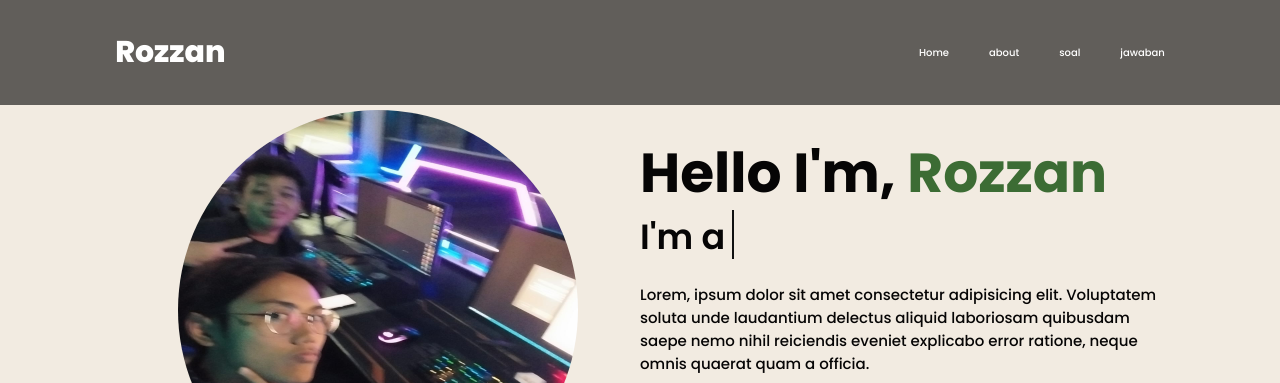
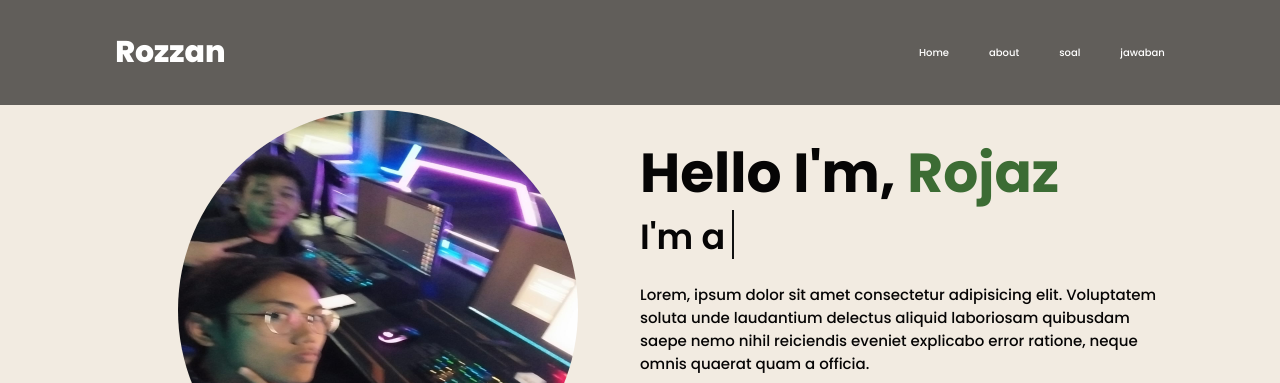
Before and after one commit to novaveria/novaveria.github.io, a plain HTML site: page index.html in a window 1280 px wide. Shown: the top 383 px of the page. Drawn offline with Linux system fonts and the light colour scheme.

Commit message:
index.html

```diff
--- a/index.html
+++ b/index.html
@@ -41,7 +41,7 @@
         </div>
 
         <div class="home-content">
-            <h1>Hello I'm, <span>Rozzan</span></h1>
+            <h1>Hello I'm, <span>Rojaz</span></h1>
             <h3 class="text-animation">
                 I'm a <span></span>
             </h3>
```
